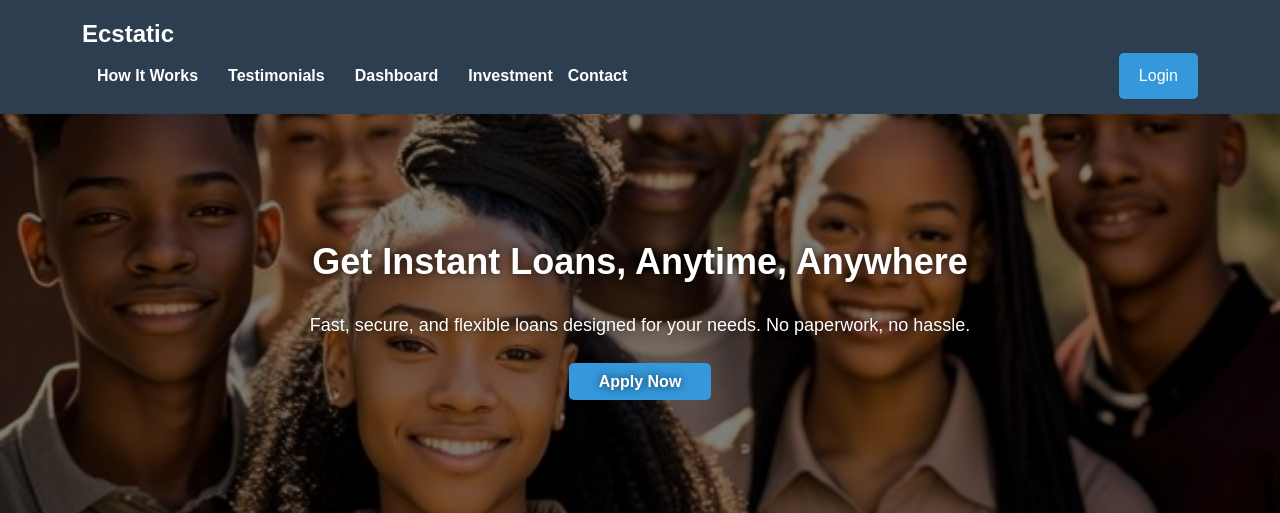
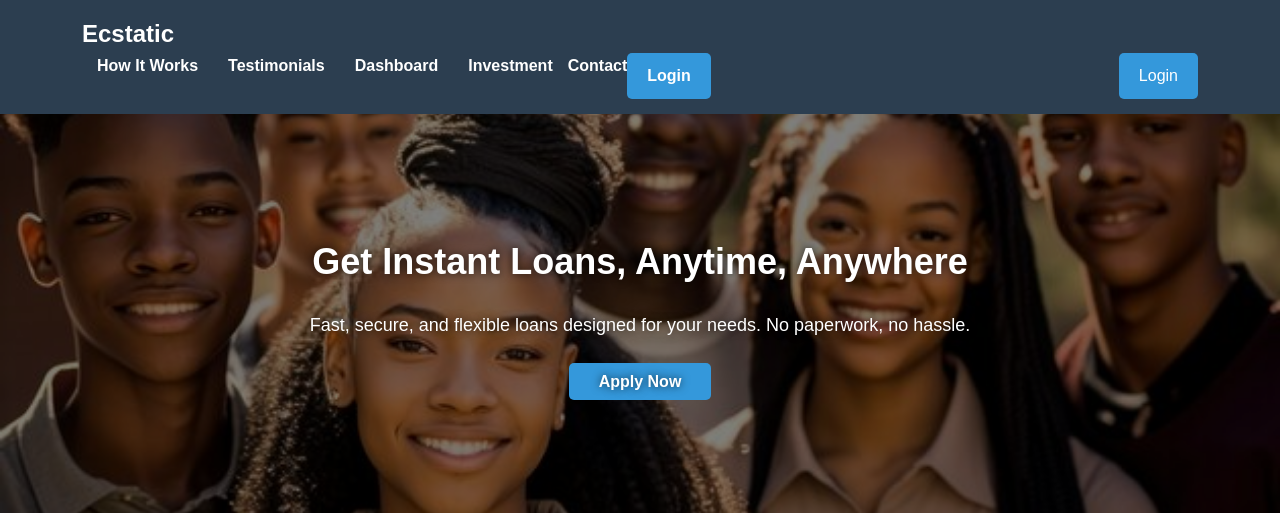
Before and after one commit to Prof-Immanuel/Ecstatic, a Django app: page / in a window 1280 px wide. Shown: the top 513 px of the page. Run offline with Django 3.2, Linux system fonts and the light colour scheme; data comes from the database, SQL or seed files in the repository.

Commit message:
Updating header links

```diff
--- a/home/templates/index.html
+++ b/home/templates/index.html
@@ -28,6 +28,11 @@
           <li><a href="{% url 'user_dashboard' %}">Dashboard</a></li>
           <li><a href="{% url 'investment_page' %}">Investment</a></li>
           <a href="tel:+260771131493">Contact</a>
+          {% if request.user.is_authenticated %}
+          <a href="{% url 'logout' %}" class="btn">Logout</a>
+          {% else %}
+          <a href="{% url 'login' %}" class="btn">Login</a>
+          {% endif %}
         </ul>
         {% if request.user.is_authenticated %}
         <a href="{% url 'logout' %}" class="btn">Logout</a>
```
